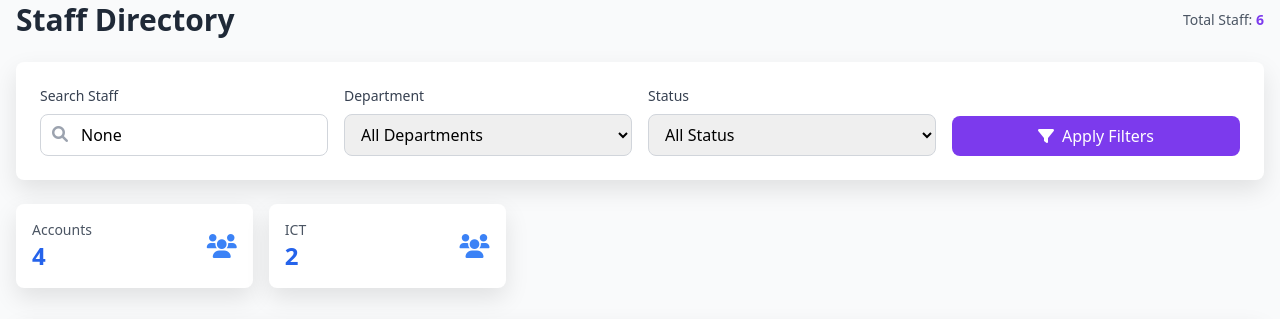
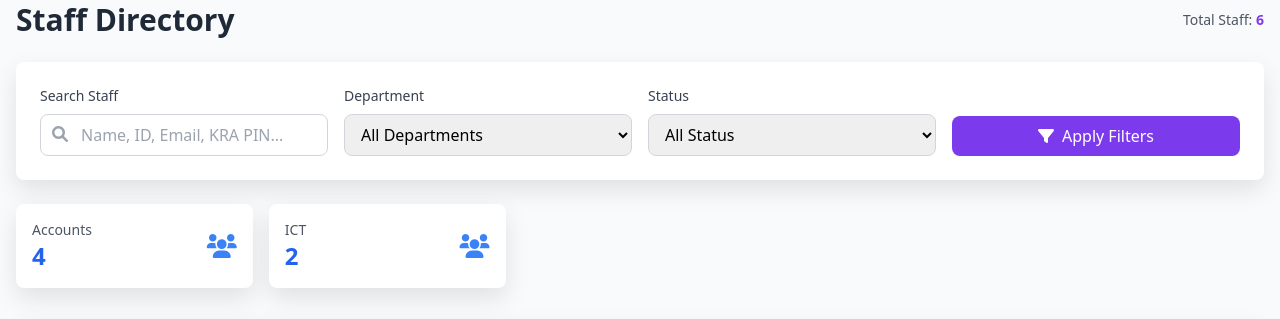
Before and after one commit to WendyAchieng01/employeemgmt, a Django app: page / in a window 1280 px wide. Shown: the part 102-421 px from the top of the page. Run offline with Django 5.2, Linux system fonts and the light colour scheme; data comes from the database, SQL or seed files in the repository; both versions use the stored data as it was after the commit.

Commit message:
adding filter functionality

```diff
--- a/core/views.py
+++ b/core/views.py
@@ -12,39 +12,43 @@ from django.views.decorators.csrf import csrf_protect
 
 
 def staff_list(request):
-    """Display all staff members with filtering and search"""
-    staff_list = Staff.objects.select_related('department').all()
+    # Get query parameters
+    search_query = request.GET.get('search', '')
+    department_id = request.GET.get('department', '')
+    status = request.GET.get('status', '')
+
+    # Base queryset
+    staff = Staff.objects.all()
+
+    # Apply search filter (Name, ID, Email, KRA PIN)
+    if search_query:
+        staff = staff.filter(
+            Q(first_name__icontains=search_query) |
+            Q(last_name__icontains=search_query) |
+            Q(middle_name__icontains=search_query) |
+            Q(unique_id__icontains=search_query) |
+            Q(email__icontains=search_query) |
+            Q(kra_pin__icontains=search_query)
+        )
+
+    # Apply department filter
+    if department_id:
+        staff = staff.filter(department__id=department_id)
+
+    # Apply status filter
+    if status:
+        staff = staff.filter(employment_status=status)
+
+    # Get departments with staff count for filter dropdown
     departments = Department.objects.annotate(staff_count=Count('staff_members'))
 
-    # Filter by department
-    dept_filter = request.GET.get('department')
-    if dept_filter:
-        staff_list = staff_list.filter(department__id=dept_filter)
-
-    # Filter by employment status
-    status_filter = request.GET.get('status')
-    if status_filter:
-        staff_list = staff_list.filter(employment_status=status_filter)
-
-    # Search functionality
-    search_query = request.GET.get('search')
-    if search_query:
-        staff_list = staff_list.filter(
-            Q(first_name__icontains=search_query) |
-            Q(last_name__icontains=search_query) |
-            Q(unique_id__icontains=search_query) |
-            Q(email__icontains=search_query) |
-            Q(position__icontains=search_query)
-        )
-
     context = {
-        'staff_list': staff_list,
+        'staff_list': staff,
         'departments': departments,
-        'current_dept': dept_filter,
-        'current_status': status_filter,
         'search_query': search_query,
+        'current_dept': department_id,
+        'current_status': status,
     }
-
     return render(request, 'staff_list.html', context)
 
 def staff_create(request):
--- a/templates/base.html
+++ b/templates/base.html
@@ -93,21 +93,18 @@
             }
             return cookieValue;
         }
-
-        function filterTable() {
-            // Handle table filtering
+        document.getElementById('staffFilterForm').addEventListener('submit', function(event) {
+            // For now, let the form submit naturally via GET
+            // Ensure empty fields are included in the query string
             const searchInput = document.getElementById('searchInput');
             const deptFilter = document.getElementById('deptFilter');
             const statusFilter = document.getElementById('statusFilter');
 
-            // Build query string
-            const params = new URLSearchParams();
-            if (searchInput.value) params.append('search', searchInput.value);
-            if (deptFilter.value) params.append('department', deptFilter.value);
-            if (statusFilter.value) params.append('status', statusFilter.value);
-
-            window.location.href = `{% url 'core:staff_list' %}?${params.toString()}`;
-        }
+            // Remove empty values to clean up the URL (optional)
+            if (!searchInput.value) searchInput.removeAttribute('name');
+            if (!deptFilter.value) deptFilter.removeAttribute('name');
+            if (!statusFilter.value) statusFilter.removeAttribute('name');
+        });
     </script>
 </body>
 </html>
--- a/templates/staff_detail.html
+++ b/templates/staff_detail.html
@@ -98,6 +98,7 @@
                                     <div><span class="text-gray-600">Date of Birth:</span> <span class="ml-2 font-medium">{{ staff.date_of_birth|date:"M d, Y" }}</span></div>
                                     <div><span class="text-gray-600">National ID:</span> <span class="ml-2 font-medium">{{ staff.national_id }}</span></div>
                                     <div><span class="text-gray-600">Address:</span> <span class="ml-2 font-medium">{{ staff.address }}</span></div>
+                                    <div><span class="text-gray-600">KRA PIN:</span> <span class="ml-2 font-medium">{{ staff.kra_pin|default:"Not provided" }}</span></div>
                                 </div>
                             </div>
 
--- a/templates/staff_list.html
+++ b/templates/staff_list.html
@@ -14,13 +14,14 @@
 
         <!-- Filters and Search -->
         <div class="bg-white rounded-lg card-shadow p-6 mb-6">
-            <form method="GET" class="grid grid-cols-1 md:grid-cols-4 gap-4">
+            <form method="GET" id="staffFilterForm" class="grid grid-cols-1 md:grid-cols-4 gap-4">
+                {% csrf_token %}
                 <div>
                     <label class="block text-sm font-medium text-gray-700 mb-2">Search Staff</label>
                     <div class="relative">
-                        <input type="text" id="searchInput" name="search" value="{{ search_query }}"
-                               placeholder="Name, ID, Email..."
-                               class="w-full pl-10 pr-4 py-2 border border-gray-300 rounded-lg focus:ring-2 focus:ring-purple-500 focus:border-transparent">
+                        <input type="text" id="searchInput" name="search" value="{{ search_query|default:'' }}"
+                            placeholder="Name, ID, Email, KRA PIN..."
+                            class="w-full pl-10 pr-4 py-2 border border-gray-300 rounded-lg focus:ring-2 focus:ring-purple-500 focus:border-transparent">
                         <i class="fas fa-search absolute left-3 top-3 text-gray-400"></i>
                     </div>
                 </div>
@@ -154,4 +155,19 @@
         </div>
     </div>
 </div>
+<script>
+    document.getElementById('staffFilterForm').addEventListener('submit', function(event) {
+        // Optional: Add client-side validation or enhancements here if needed
+        // For now, let the form submit naturally via GET
+        // Ensure empty fields are included in the query string
+        const searchInput = document.getElementById('searchInput');
+        const deptFilter = document.getElementById('deptFilter');
+        const statusFilter = document.getElementById('statusFilter');
+
+        // Remove empty values to clean up the URL (optional)
+        if (!searchInput.value) searchInput.removeAttribute('name');
+        if (!deptFilter.value) deptFilter.removeAttribute('name');
+        if (!statusFilter.value) statusFilter.removeAttribute('name');
+    });
+</script>
 {% endblock %}
```
Also changed, not shown: db.sqlite3.
